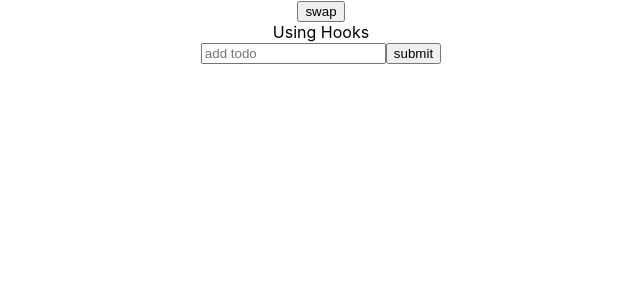
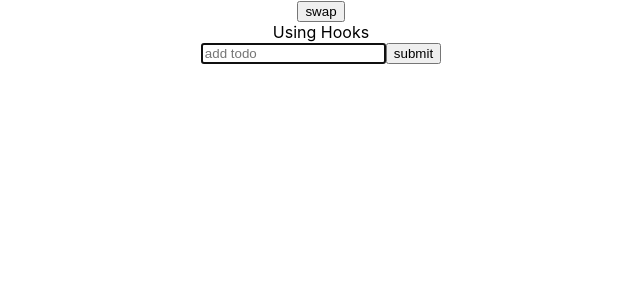
Before and after one commit to tkarling/todolist, a React (Create React App) app: page / in a window 1280 px wide. Shown: the top 300 px of the page, without its empty margins (319-959 px from the left). Built offline with nearby package versions, Linux system fonts and the light colour scheme.

Commit message:
focus when entering page and after add

```diff
--- a/src/components/AddTodo.tsx
+++ b/src/components/AddTodo.tsx
@@ -3,11 +3,13 @@ import React from 'react'
 const AddTodo = ({
   onAdd,
   onChange,
-  title
+  title,
+  inputRef
 }: {
   onAdd: Function
   onChange: Function
   title: string
+  inputRef: any
 }) => {
   const onSubmit = (event: any) => {
     event.preventDefault()
@@ -16,6 +18,7 @@ const AddTodo = ({
   return (
     <form onSubmit={onSubmit}>
       <input
+        ref={inputRef}
         placeholder="add todo"
         value={title}
         onChange={(event: any) =>
--- a/src/containers/AddTodo.tsx
+++ b/src/containers/AddTodo.tsx
@@ -1,15 +1,21 @@
-import React, { Component } from 'react'
+import React, { Component, createRef } from 'react'
 import AddTodo from '../components/AddTodo'
 
 class AddToDoContainer extends Component<
   { onAdd: Function },
   { title: string }
 > {
+  inputRef: any = createRef()
   state = { title: '' }
+
+  componentDidMount() {
+    this.inputRef.current.focus()
+  }
 
   onAdd = (title: string) => {
     this.props.onAdd(title)
     this.setState({ title: '' })
+    this.inputRef.current.focus()
   }
 
   onChange = (title: string) => {
@@ -18,7 +24,14 @@ class AddToDoContainer extends Component<
 
   render() {
     const { title } = this.state
-    return <AddTodo onAdd={this.onAdd} onChange={this.onChange} title={title} />
+    return (
+      <AddTodo
+        inputRef={this.inputRef}
+        onAdd={this.onAdd}
+        onChange={this.onChange}
+        title={title}
+      />
+    )
   }
 }
 
--- a/src/containers/TodoList.tsx
+++ b/src/containers/TodoList.tsx
@@ -2,8 +2,6 @@ import React, { Component } from 'react'
 import AddTodo from './AddTodo'
 import Todos from '../components/Todos'
 
-let id = 0
-const getId = () => ++id + ''
 const STORAGE_KEY = 'todos'
 
 interface TodoListState {
@@ -29,7 +27,7 @@ export default class TodoList extends Component {
   onAdd = (title: string) => {
     const { todos } = this.state
     this.setState({
-      todos: [{ id: getId(), title, completed: false }, ...todos]
+      todos: [{ id: new Date().getTime(), title, completed: false }, ...todos]
     })
   }
 
--- a/src/hookContainers/AddTodo.tsx
+++ b/src/hookContainers/AddTodo.tsx
@@ -1,19 +1,32 @@
-import React, { useState } from 'react'
+import React, { useState, useRef, useEffect } from 'react'
 import AddTodo from '../components/AddTodo'
 
-const AddToDoContainer = ({ onAdd }: { onAdd: Function }) => {
+const AddToDoContainer = (props: { onAdd: Function }) => {
   const [title, setTitle] = useState('')
 
-  const myOnAdd = (title: string) => {
-    onAdd(title)
+  const inputRef: any = useRef()
+  useEffect(() => {
+    inputRef.current.focus()
+  }, [])
+
+  const onAdd = (title: string) => {
+    props.onAdd(title)
     setTitle('')
+    inputRef.current.focus()
   }
 
   const onChange = (title: string) => {
     setTitle(title)
   }
 
-  return <AddTodo onAdd={myOnAdd} onChange={onChange} title={title} />
+  return (
+    <AddTodo
+      inputRef={inputRef}
+      onAdd={onAdd}
+      onChange={onChange}
+      title={title}
+    />
+  )
 }
 
 export default AddToDoContainer
--- a/src/hookContainers/TodoList.tsx
+++ b/src/hookContainers/TodoList.tsx
@@ -2,8 +2,6 @@ import React, { useState, useEffect } from 'react'
 import AddTodo from './AddTodo'
 import Todos from '../components/Todos'
 
-let id = 0
-const getId = () => ++id + ''
 const STORAGE_KEY = 'todos' + 'H'
 
 const TodoList = () => {
@@ -15,7 +13,7 @@ const TodoList = () => {
   }, [todos])
 
   const onAdd = (title: string) => {
-    setTodos([{ id: getId(), title, completed: false }, ...todos])
+    setTodos([{ id: new Date().getTime(), title, completed: false }, ...todos])
   }
 
   const onDelete = (todoToDelete: Todo) => {
```
